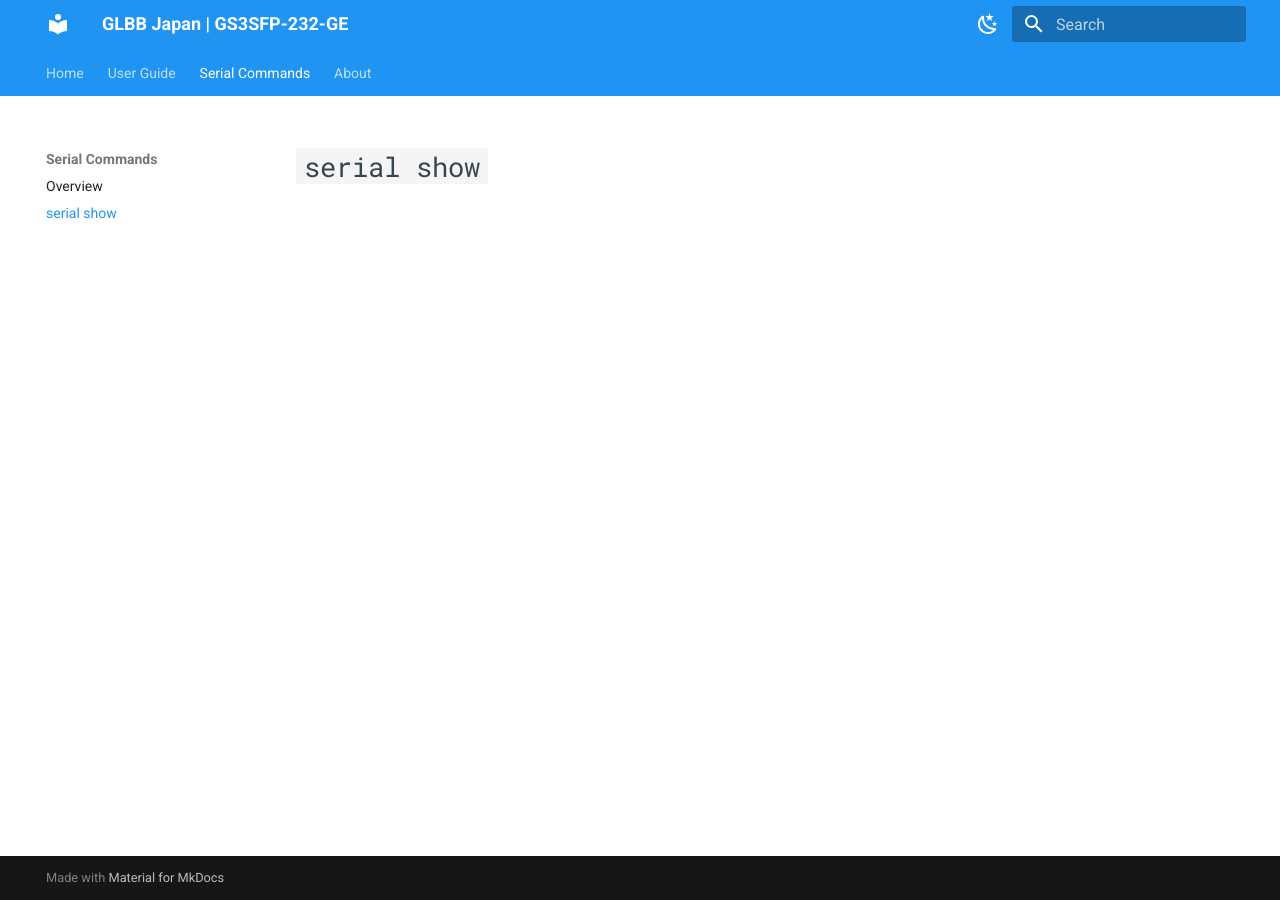
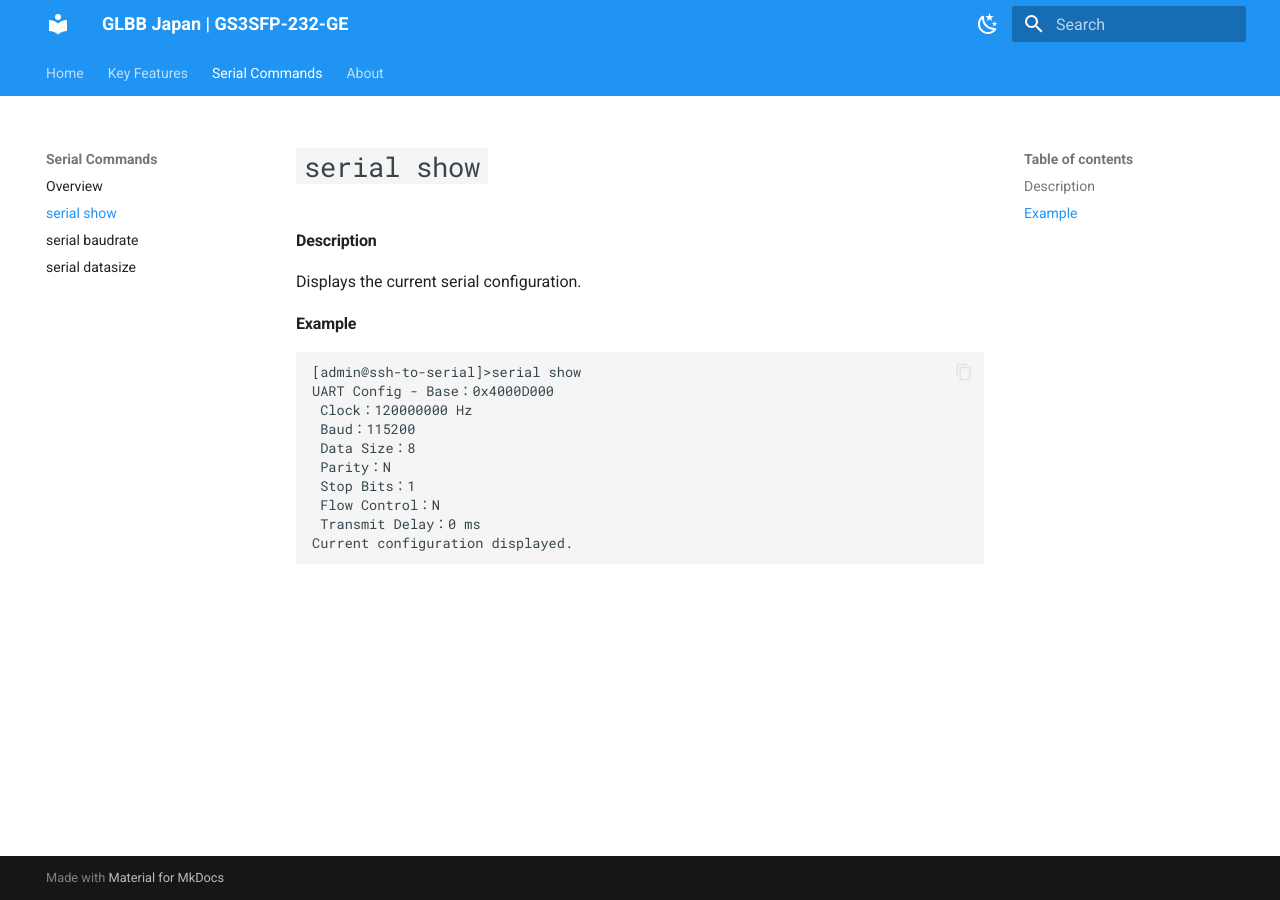
Before and after one commit to h0fmn/gs3-documentation, an MkDocs documentation site: the page built from docs/serial_commands/serial_show.md, in a window 1280 px wide. Built offline with MkDocs 1.6.1 and Material for MkDocs 9.7.7, drawn with Linux system fonts in a browser that asks for light colours.

Commit message:
Added more serial commands.

````diff
--- a/docs/serial_commands/serial_show.md
+++ b/docs/serial_commands/serial_show.md
@@ -1 +1,18 @@
 # `serial show`
+
+#### Description
+Displays the current serial configuration.
+
+#### Example
+```
+[admin@ssh-to-serial]>serial show
+UART Config - Base：0x4000D000
+ Clock：120000000 Hz
+ Baud：115200
+ Data Size：8
+ Parity：N
+ Stop Bits：1
+ Flow Control：N
+ Transmit Delay：0 ms
+Current configuration displayed.
+```
--- a/mkdocs.yml
+++ b/mkdocs.yml
@@ -30,9 +30,10 @@ theme:
 
 nav:
     - Home: index.md
-    - User Guide:
-        - Overview: user_guide/index.md
+    - Key Features: features.md
     - Serial Commands:
         - Overview: serial_commands/index.md
         - serial show: serial_commands/serial_show.md
+        - serial baudrate: serial_commands/serial_baudrate.md
+        - serial datasize: serial_commands/serial_datasize.md
     - About: about.md
````
Also changed, not shown: docs/about.md (+2 -2 lines), docs/features.md (added, +1 -0 lines), docs/index.md (added, +4 -0 lines), docs/serial_commands/serial_baudrate.md (+17 -0 lines), docs/serial_commands/serial_datasize.md (added, +19 -0 lines).
